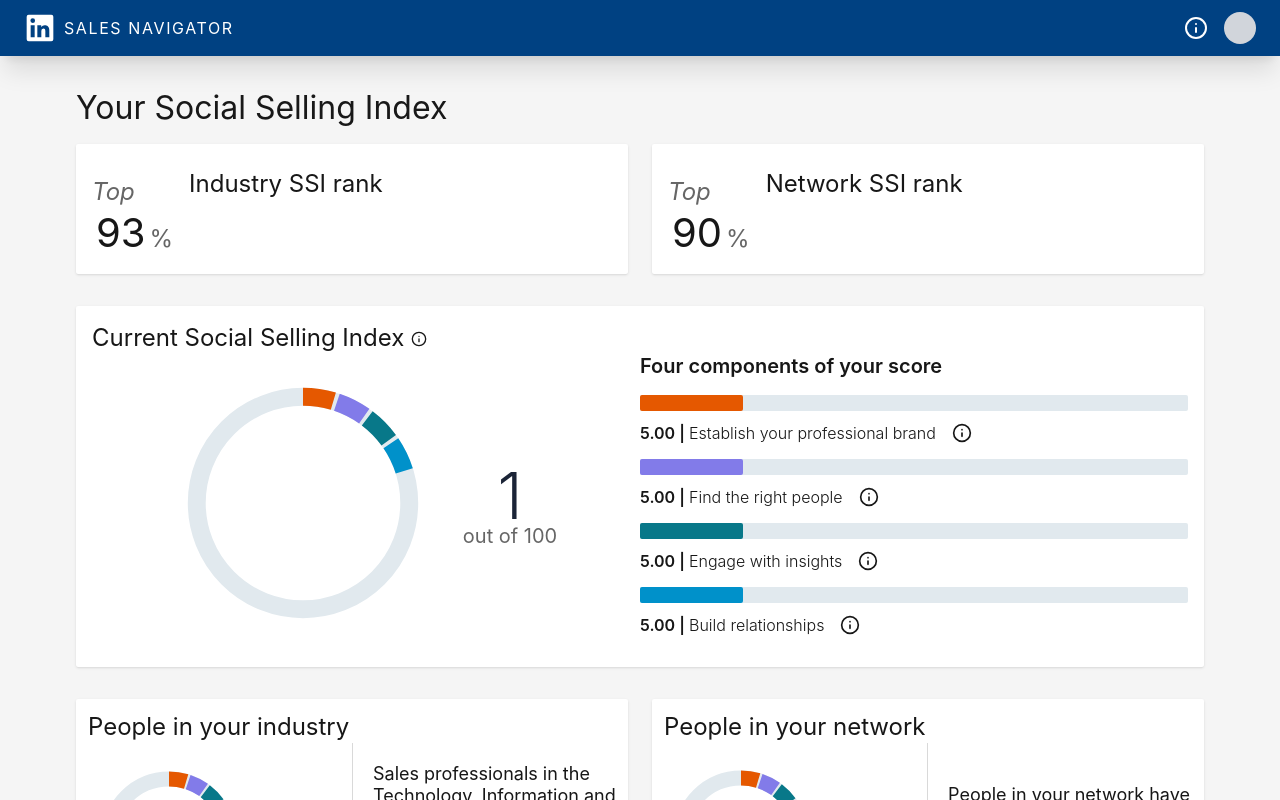
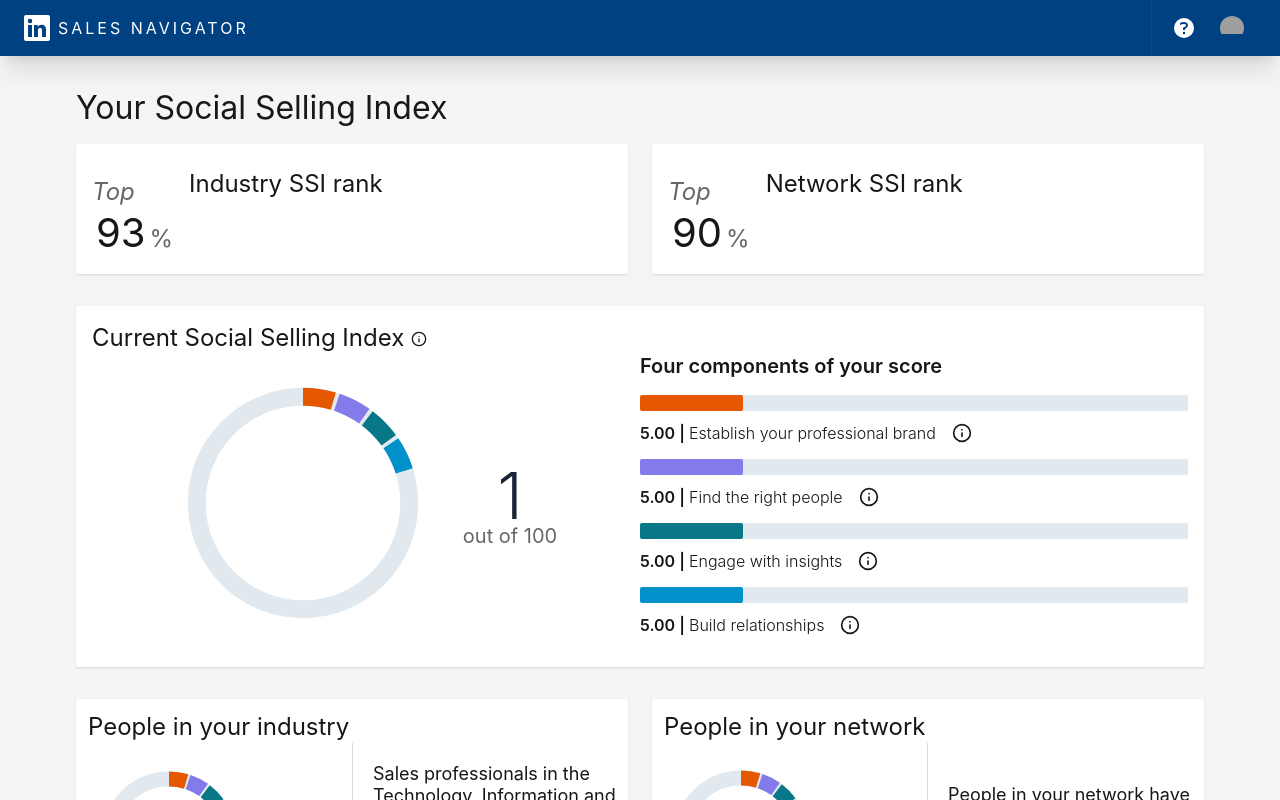
Before and after one commit to getFrontend/app-linkedin-ssi-generator, a Next.js app: page / in a window 1280 px wide. Both pictures are taken after a click on the button "Generate LinkedIn SSI". Shown: the top 800 px of the page. Built offline with nearby package versions, Linux system fonts and the light colour scheme; grey boxes are pictures that could not be loaded.

Commit message:
improved header design

```diff
--- a/app/page.tsx
+++ b/app/page.tsx
@@ -1,12 +1,14 @@
 "use client";
 
 import { useState, ChangeEvent } from "react";
-import { CircularProgressbar, buildStyles } from "react-circular-progressbar";
 import { motion } from "framer-motion";
 import { Info } from "lucide-react";
 import SegmentedCircularProgressbar from "@/components/SegmentedCircularProgressbar";
 import { calculateComponents, calculateRanks } from "@/lib/utils";
 import Preloader from "@/components/ui/Preloader";
+import Link from "next/link";
+import Image from "next/image";
+import { profileImg } from "@/constants";
 
 export default function LinkedInSSIClone() {
   const [ssiScore, setSSIScore] = useState<number | null>(null);
@@ -84,24 +86,35 @@
 
   return (
     <div className="w-full min-h-screen bg-[#f5f5f5]">
-      <header className="w-full fixed top-0 left-0 right-0 z-10 bg-[#004182] text-white py-3 shadow-xl">
-        <div className="mx-6 flex justify-between items-center">
-          <div className="flex items-center">
+      <header className="w-full h-[56px] flex fixed top-0 left-0 right-0 z-10 bg-[#004182] text-white shadow-xl">
+        <div className="w-[1215px] mx-6 flex flex-1 justify-between items-center">
+          <Link href="/" className="flex items-center">
             <svg
               xmlns="http://www.w3.org/2000/svg"
-              viewBox="0 0 24 24"
+              viewBox="0 0 26 26"
               fill="currentColor"
-              className="w-8 h-8 mr-2"
+              className="w-[26px] h-[26px]"
             >
-              <path d="M20.5 2h-17A1.5 1.5 0 002 3.5v17A1.5 1.5 0 003.5 22h17a1.5 1.5 0 001.5-1.5v-17A1.5 1.5 0 0020.5 2zM8 19H5v-9h3zM6.5 8.25A1.75 1.75 0 118.3 6.5a1.78 1.78 0 01-1.8 1.75zM19 19h-3v-4.74c0-1.42-.6-1.93-1.38-1.93A1.74 1.74 0 0013 14.19a.66.66 0 000 .14V19h-3v-9h2.9v1.3a3.11 3.11 0 012.7-1.4c1.55 0 3.36.86 3.36 3.66z"></path>
+              <path d="M26 2v22a2 2 0 01-2 2H2a2 2 0 01-2-2V2a2 2 0 012-2h22a2 2 0 012 2zM8 10H4v12h4zm.25-4A2.19 2.19 0 006 3.8a2.2 2.2 0 100 4.4A2.19 2.19 0 008.25 6zM22 14.56c0-3.65-2.29-4.9-4.47-4.9a4.46 4.46 0 00-3.78 2.05h-.05V10H10v12h4v-6.53a2.26 2.26 0 012.21-2.57c1.1 0 1.79.59 1.79 2.52V22h4z"></path>
             </svg>
-            <span className="tracking-widest">SALES NAVIGATOR</span>
-          </div>
-          <div className="flex items-center">
-            <button className="mr-4">
-              <Info className="w-6 h-6" />
-            </button>
-            <div className="w-8 h-8 bg-gray-300 rounded-full"></div>
+            <span className="pl-2 tracking-[3px]">SALES NAVIGATOR</span>
+          </Link>
+          <div className="h-full pl-2 border-l border-[#144b83] flex">
+            <div className="h-full px-3 flex items-center hover:bg-[#003c78]">
+              <svg
+                xmlns="http://www.w3.org/2000/svg"
+                viewBox="0 0 24 24"
+                fill="currentColor"
+                className="w-6 h-6"
+              >
+                <path d="M12 2a10 10 0 1010 10A10 10 0 0012 2zm0 16.25A1.25 1.25 0 1113.25 17 1.25 1.25 0 0112 18.25zm1.41-5.46L13 13v1h-2v-2.21l1.49-.79C13.82 10.34 14 9.77 14 9.3c0-.78-.92-1.3-2.3-1.3A7.12 7.12 0 008 9.24V7a8 8 0 013.7-1c3 0 4.3 1.55 4.3 3.3a3.91 3.91 0 01-2.59 3.49z"></path>
+              </svg>
+            </div>
+            <div className="h-full px-3 flex items-center hover:bg-[#003c78]">
+              <div className="w-6 h-6 rounded-full overflow-hidden">
+                <Image src={profileImg} width={24} height={24} alt="Profile" />
+              </div>
+            </div>
           </div>
         </div>
       </header>
```
